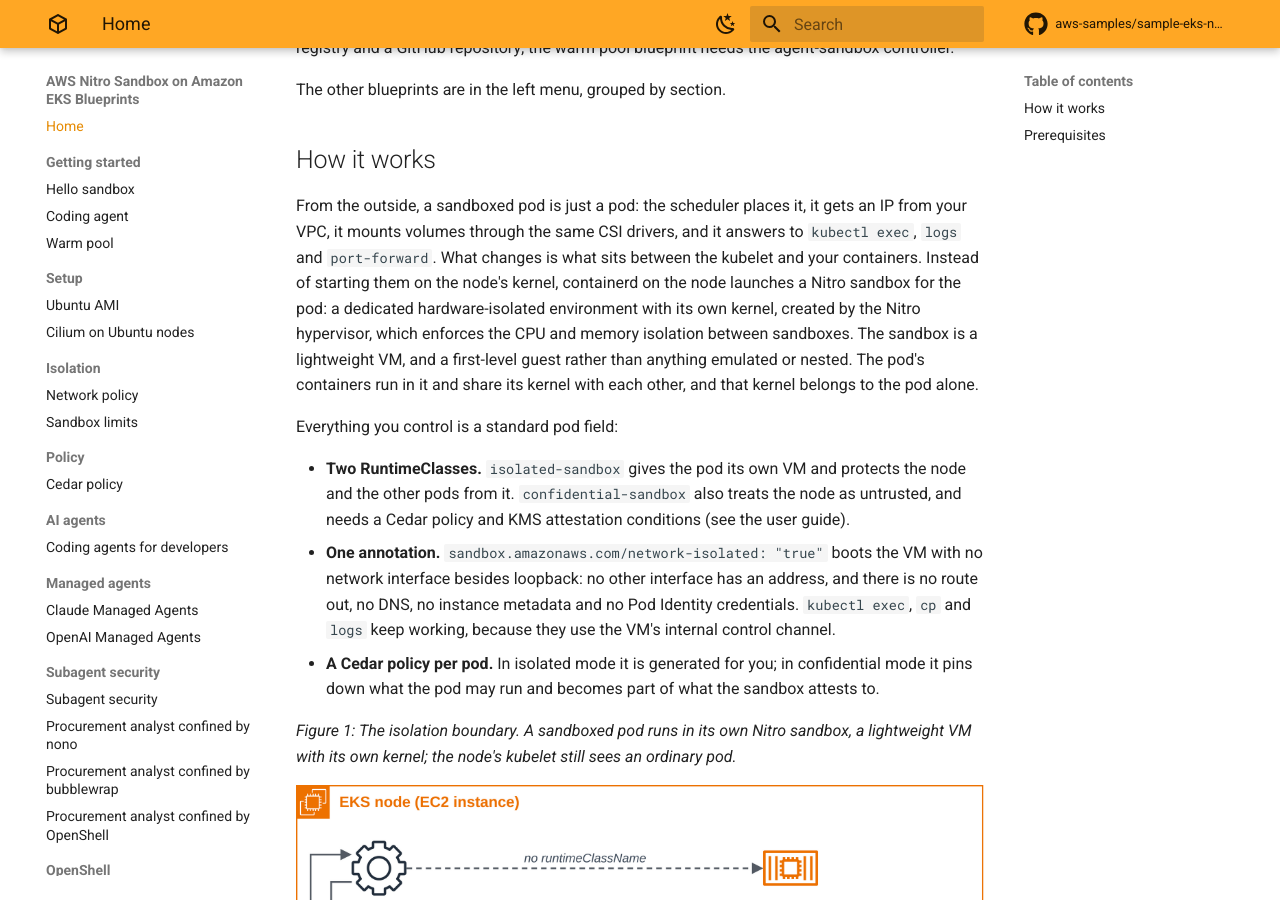
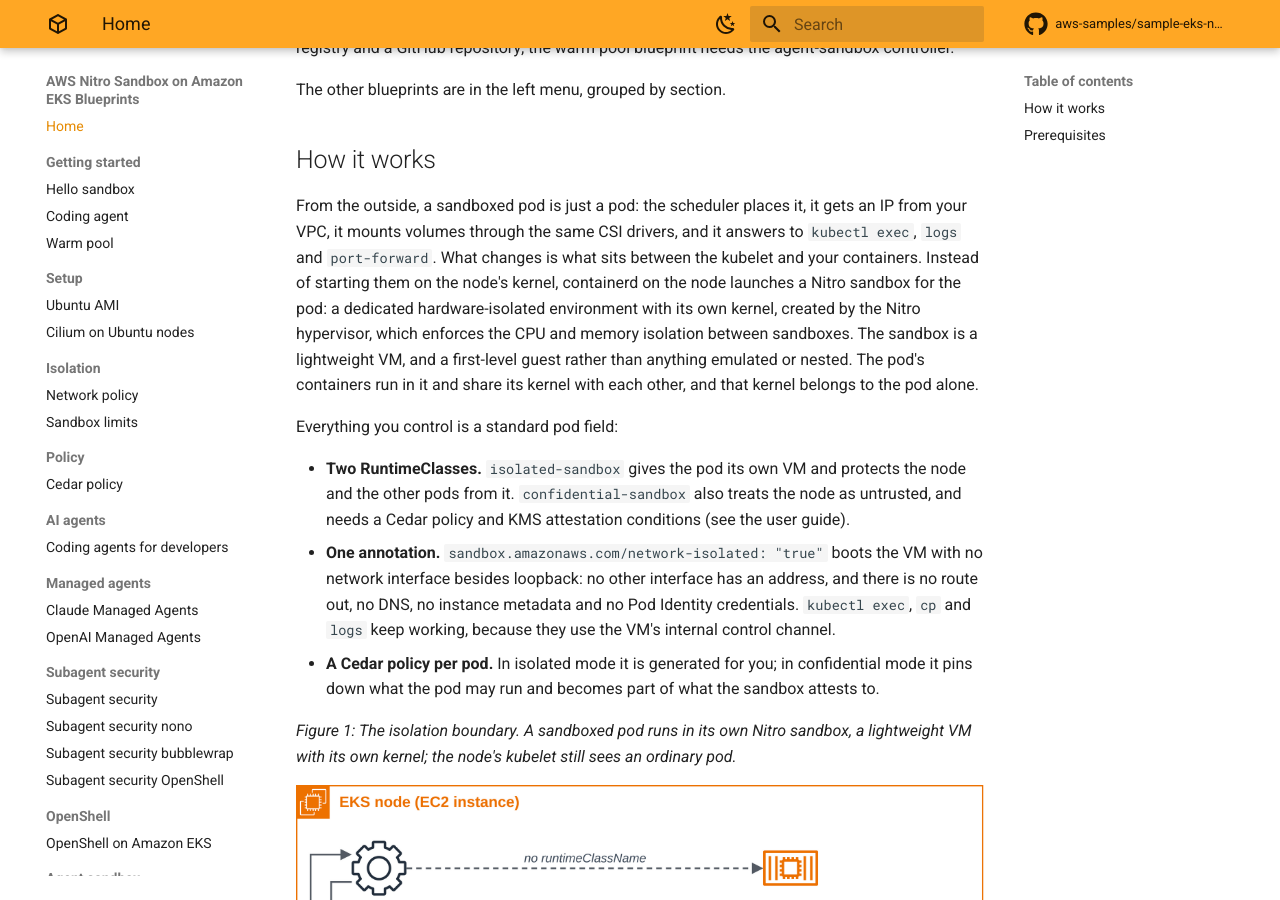
Before and after one commit to aws-samples/sample-eks-nitro-sandbox, an MkDocs documentation site: the page built from examples/README.md, in a window 1280 px wide and 900 px high, scrolled down 490 px. Built offline with MkDocs 1.6.1 and Material for MkDocs 9.7.7, drawn with Linux system fonts in a browser that asks for light colours; comment, search, counter and statistics services are not loaded.

Commit message:
Shorten left-menu labels that wrap (#205)

```diff
--- a/mkdocs.yml
+++ b/mkdocs.yml
@@ -104,16 +104,16 @@ nav:
       - OpenAI Managed Agents: managed-agents/openai-managed-agents/README.md
   - Subagent security:
       - Subagent security: subagent-security/README.md
-      - Procurement analyst confined by nono: subagent-security/nono/README.md
-      - Procurement analyst confined by bubblewrap: subagent-security/bubblewrap/README.md
-      - Procurement analyst confined by OpenShell: subagent-security/openshell/README.md
+      - Subagent security nono: subagent-security/nono/README.md
+      - Subagent security bubblewrap: subagent-security/bubblewrap/README.md
+      - Subagent security OpenShell: subagent-security/openshell/README.md
   - OpenShell:
       - OpenShell on Amazon EKS: openshell/kubernetes/README.md
   - Agent sandbox:
       - Pause and resume: agent-sandbox/pause-resume/README.md
-      - Warm pool autoscaling with KEDA: agent-sandbox/warm-pool-autoscaling-keda/README.md
+      - Warm pool with KEDA: agent-sandbox/warm-pool-autoscaling-keda/README.md
       - IDE in the browser: agent-sandbox/ide/README.md
-      - Roll out a SandboxTemplate change with Argo Rollouts: agent-sandbox/argo-rollouts/README.md
+      - SandboxTemplate Argo Rollouts: agent-sandbox/argo-rollouts/README.md
       - Brain and hands: agent-sandbox/brain-and-hands/README.md
   - Storage:
       - EBS volumes: storage/ebs/README.md
```
